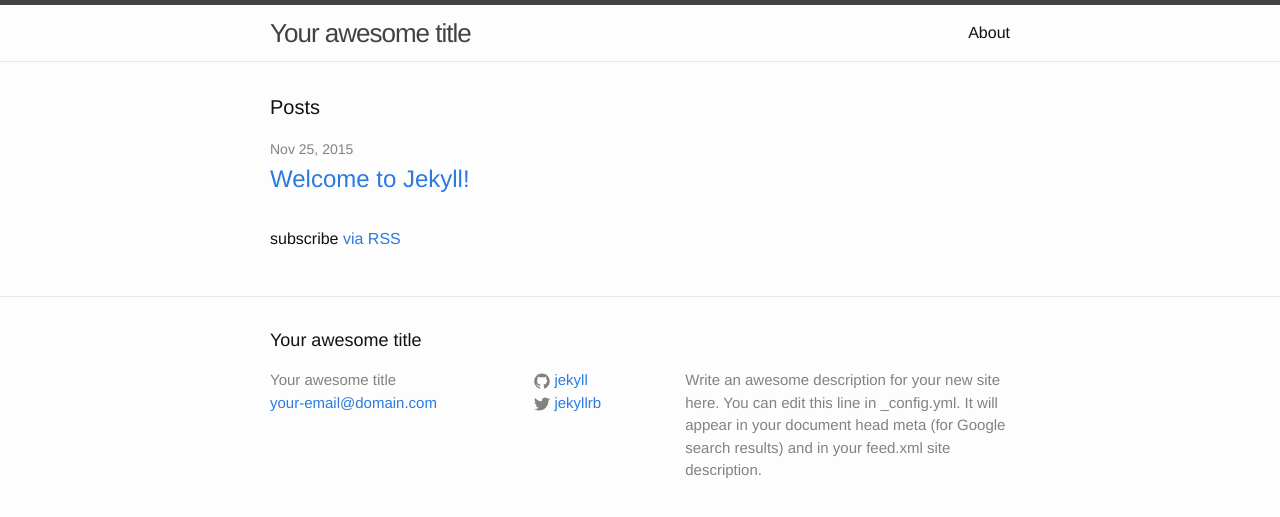
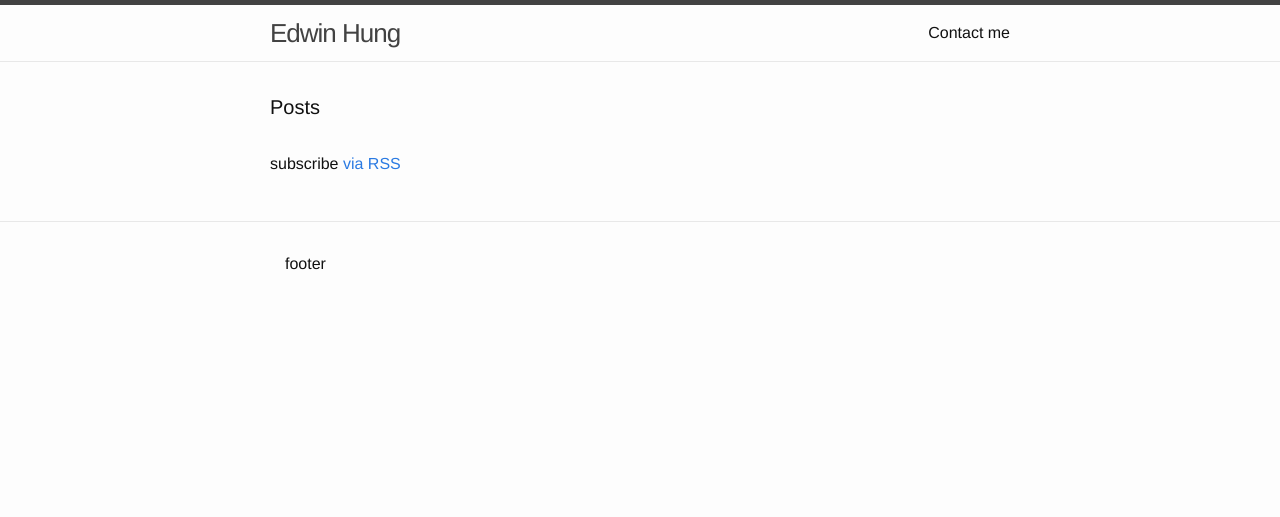
Before and after one commit to slendrr/slendrr.github.io, a Jekyll site: the page built from index.html, in a window 1280 px wide. Shown: the top 517 px of the page. Built offline with Jekyll 4.4.1, drawn with Linux system fonts in a browser that asks for light colours.

Commit message:
customized some jekyll

```diff
--- a/_config.yml
+++ b/_config.yml
@@ -6,16 +6,18 @@
 # 'jekyll serve'. If you change this file, please restart the server process.
 
 # Site settings
-title: Your awesome title
-email: your-email@domain.com
+title: Edwin Hung
+email: edwincyhung@gmail.com
 description: > # this means to ignore newlines until "baseurl:"
-  Write an awesome description for your new site here. You can edit this
-  line in _config.yml. It will appear in your document head meta (for
-  Google search results) and in your feed.xml site description.
+  Thanks for visiting! I am a writer based in Vancouver, BC. I hope you find something interesting to read. Let me know what you're up to and I'll check it out!
 baseurl: "" # the subpath of your site, e.g. /blog
-url: "http://yourdomain.com" # the base hostname & protocol for your site
-twitter_username: jekyllrb
-github_username:  jekyll
+url: "http://www.edwinhung.com" # the base hostname & protocol for your site
+twitter_username: cywinr
+github_username:  edwincyhung
+linkedin_username: ecyhung
 
 # Build settings
 markdown: kramdown
+collections:
+- writing
+- design
--- a/_includes/footer.html
+++ b/_includes/footer.html
@@ -2,34 +2,8 @@
 
   <div class="wrapper">
 
-    <h2 class="footer-heading">{{ site.title }}</h2>
-
-    <div class="footer-col-wrapper">
-      <div class="footer-col footer-col-1">
-        <ul class="contact-list">
-          <li>{{ site.title }}</li>
-          <li><a href="mailto:{{ site.email }}">{{ site.email }}</a></li>
-        </ul>
-      </div>
-
-      <div class="footer-col footer-col-2">
-        <ul class="social-media-list">
-          {% if site.github_username %}
-          <li>
-            {% include icon-github.html username=site.github_username %}
-          </li>
-          {% endif %}
-
-          {% if site.twitter_username %}
-          <li>
-            {% include icon-twitter.html username=site.twitter_username %}
-          </li>
-          {% endif %}
-        </ul>
-      </div>
-
       <div class="footer-col footer-col-3">
-        <p>{{ site.description }}</p>
+        <p>footer</p>
       </div>
     </div>
 
--- /dev/null
+++ b/_includes/icon-linkedin.html
@@ -0,0 +1 @@
+<a href="https://linkedin.com/{{ include.username }}"><span class="icon icon--linkedin">{% include icon-linkedin.svg %}</span><span class="username">{{ include.username }}</span></a>
--- a/index.html
+++ b/index.html
@@ -7,12 +7,12 @@
   <h1 class="page-heading">Posts</h1>
 
   <ul class="post-list">
-    {% for post in site.posts %}
+    {% for post in site.writing %}
       <li>
-        <span class="post-meta">{{ post.date | date: "%b %-d, %Y" }}</span>
+        <span class="post-meta">{{ writing.date | date: "%b %-d, %Y" }}</span>
 
         <h2>
-          <a class="post-link" href="{{ post.url | prepend: site.baseurl }}">{{ post.title }}</a>
+          <a class="post-link" href="{{ writing.url | prepend: site.baseurl }}">{{ writing.title }}</a>
         </h2>
       </li>
     {% endfor %}
```
Also changed, not shown: about.md (deleted, +0 -15 lines), contact.html (added, +38 -0 lines), _includes/icon-linkedin.svg (added), _writing/2015-11-24-welcome-to-jekyll.markdown (renamed from _posts/2015-11-24-welcome-to-jekyll.markdown).
